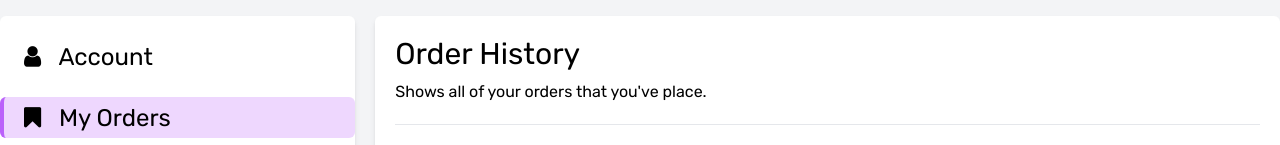
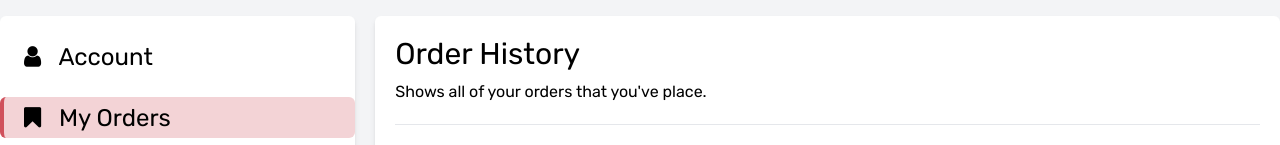
Before and after one commit to ZacharyCallahan/EcommerceWebsite, a Flask app: page /account/orders in a window 1280 px wide. Shown: the part 146-291 px from the top of the page. Run offline with Flask 2, Linux system fonts and the light colour scheme; the visitor is signed in with stand-in values (Sample User, id 1); data that the repository does not hold is empty; style sheets or scripts are compiled from the project's sources.

Commit message:
Missed a couple Groovy Purple change to groovy red

```diff
--- a/app/templates/account.html
+++ b/app/templates/account.html
@@ -5,14 +5,14 @@
             <!-- TODO change this when I mess with the routing in Flask -->
             {% if request.path == '/account' %}
             <li
-                class="bg-groovy-purple bg-opacity-25 border-l-4 border-groovy-purple border-opacity-100 rounded-md w-full py-1 transition-all">
+                class="bg-groovy-red bg-opacity-25 border-l-4 border-groovy-red border-opacity-100 rounded-md w-full py-1 transition-all">
                 <a href="/account" class="text-2xl block">
                     <i class="fa fa-user text-2xl ml-5 mr-3"></i>
                     Account</a>
             </li>
             {% else %}
             <li
-                class="hover:bg-groovy-purple hover:bg-opacity-25 hover:border-opacity-100 hover:border-groovy-purple border-l-4 border-opacity-0 border-white hover:rounded-md hover:w-full py-1 transition-all">
+                class="hover:bg-groovy-red hover:bg-opacity-25 hover:border-opacity-100 hover:border-groovy-red border-l-4 border-opacity-0 border-white hover:rounded-md hover:w-full py-1 transition-all">
                 <a href="/account" class="text-2xl block">
                     <i class="fa fa-user text-2xl ml-5 mr-3"></i>
                     Account</a>
@@ -22,14 +22,14 @@
 
             {% if request.path == '/account/orders' %}
             <li
-                class="bg-groovy-purple bg-opacity-25 border-l-4 border-groovy-purple border-opacity-100 rounded-md w-full py-1 transition-all">
+                class="bg-groovy-red bg-opacity-25 border-l-4 border-groovy-red border-opacity-100 rounded-md w-full py-1 transition-all">
                 <a href="/account/orders" class="text-2xl block">
                     <i class="fa fa-bookmark text-2xl ml-5 mr-3"></i>
                     My Orders</a>
             </li>
             {% else %}
             <li
-                class="hover:bg-groovy-purple hover:bg-opacity-25 hover:border-opacity-100 hover:border-groovy-purple border-l-4 border-opacity-0 border-white hover:rounded-md hover:w-full py-1 transition-all">
+                class="hover:bg-groovy-red hover:bg-opacity-25 hover:border-opacity-100 hover:border-groovy-red border-l-4 border-opacity-0 border-white hover:rounded-md hover:w-full py-1 transition-all">
                 <a href="/account/orders" class="text-2xl block">
                     <i class="fa fa-bookmark text-2xl ml-5 mr-3"></i>
                     My Orders</a>
@@ -39,14 +39,14 @@
 
             {% if request.path == '/account/password' %}
             <li
-                class="bg-groovy-purple bg-opacity-25 border-l-4 border-groovy-purple border-opacity-100 rounded-md w-full py-1 transition-all">
+                class="bg-groovy-red bg-opacity-25 border-l-4 border-groovy-red border-opacity-100 rounded-md w-full py-1 transition-all">
                 <a href="/account/password" class="text-2xl block">
                     <i class="fa fa-lock text-2xl ml-5 mr-3"></i>
                     Password</a>
             </li>
             {% else %}
             <li
-                class="hover:bg-groovy-purple hover:bg-opacity-25 hover:border-opacity-100 hover:border-groovy-purple border-l-4 border-opacity-0 border-white hover:rounded-md hover:w-full py-1 transition-all">
+                class="hover:bg-groovy-red hover:bg-opacity-25 hover:border-opacity-100 hover:border-groovy-red border-l-4 border-opacity-0 border-white hover:rounded-md hover:w-full py-1 transition-all">
                 <a href="/account/password" class="text-2xl block">
                     <i class="fa fa-lock text-2xl ml-5 mr-3"></i>
                     Password</a>
```
